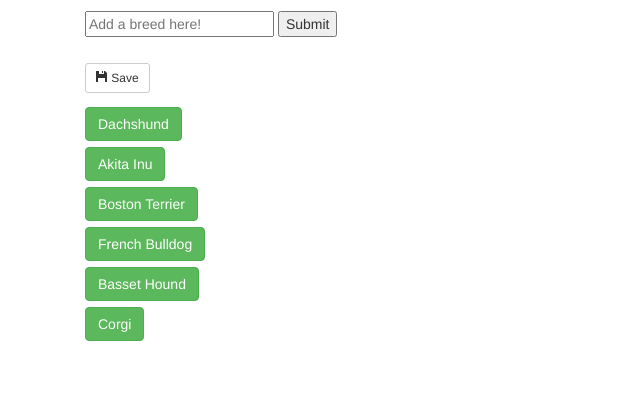
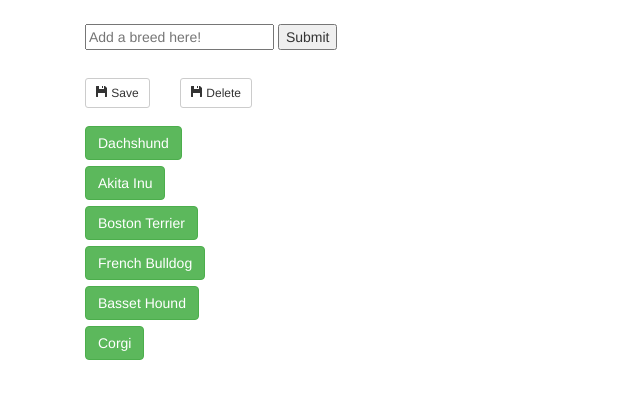
Before and after one commit to VolkRiot/GifMaker, a PHP site: page / in a window 1280 px wide. Shown: the top 399 px of the page, without its empty margins (0-640 px from the left). Run offline with PHP 8.4, Linux system fonts and the light colour scheme; some libraries are stand-ins or nearby versions.

Commit message:
Implemented save/delete feature

```diff
--- a/assets/css/style.css
+++ b/assets/css/style.css
@@ -2,7 +2,7 @@
     margin: 1% 0 1% 0;
 }
 
-.btn-success{
+.btn{
     margin: 3px 5px 3px 0;
 }
 
@@ -13,3 +13,7 @@
 .image-gifs{
     max-height: 150px;
 }
+
+#space-top{
+    width: 25px;
+}
--- a/assets/javascript/app.js
+++ b/assets/javascript/app.js
@@ -10,6 +10,7 @@ function buildButton(value) {
   var inputValue = value;
 
   $newButton.attr('data-query', inputValue);
+  $newButton.attr('data-delete', false);
   $newButton.text(inputValue);
 
   $newButton.addClass('btn btn-success api-query');
@@ -89,9 +90,10 @@ $(document).ready(function () {
 
   $('#buttons-container').on('click', '.api-query', function () {
 
-    $('#gif-container').empty();
-
-    postAjaxObject(createImg, $(this).attr('data-query'), 10);
+    if($(this).attr('data-delete') !== 'true'){
+      $('#gif-container').empty();
+      postAjaxObject(createImg, $(this).attr('data-query'), 10);
+    }
 
   });
 
@@ -113,6 +115,35 @@ $(document).ready(function () {
 
     localStorage.setItem('topicsArray', topics);
 
-  })
+  });
+
+  $('#delete-button').on('click', function () {
+
+    var buttonsList = $('#buttons-container').children('.api-query');
+
+    if($('#delete-button').attr('data-active') == 'true'){
+      $('#delete-button').attr('data-active', 'false');
+      $(buttonsList).attr('data-delete', 'false');
+      $('#delete-button').removeClass('btn-danger').addClass('btn-default');
+      $(buttonsList).attr('class', 'btn btn-success api-query');
+    }else if($('#delete-button').attr('data-active') == 'false'){
+      $('#delete-button').attr('data-active', 'true');
+      $(buttonsList).attr('data-delete', 'true');
+      $('#delete-button').removeClass('btn-default').addClass('btn-danger');
+      $(buttonsList).attr('class', 'btn btn-danger api-query');
+    }
+
+    $('#buttons-container').on('click', '.api-query', function () {
+
+      if($('#delete-button').attr('data-active') == 'true'){
+        var buttonData = $(this).attr('data-query');
+        topics.splice(topics.indexOf(buttonData), 1);
+        localStorage.setItem('topicsArray', topics);
+        $(this).remove();
+      }
+
+    });
+
+  });
 
 });
--- a/index.html
+++ b/index.html
@@ -12,6 +12,10 @@
 <body>
 <div class="container">
   <div class="row">
+    <div class="col-md-12" id="space-top">
+    </div>
+  </div>
+  <div class="row">
     <div class="col-md-12">
       <form>
         <input type="text" id="input-bar" placeholder="Add a breed here!">
@@ -20,9 +24,14 @@
     </div>
   </div>
   <div class="row">
-    <div class="col-md-12" id="save-button-container">
+    <div class="col-md-1" id="save-button-container">
       <button type="button" class="btn btn-default btn-sm" id="save-button">
         <span class="glyphicon glyphicon-floppy-disk" aria-hidden="true"></span> Save
+      </button>
+    </div>
+    <div class="col-md-11" id="delete-button-container">
+      <button type="button" class="btn btn-default btn-sm" id="delete-button" data-active="false">
+        <span class="glyphicon glyphicon-floppy-disk" aria-hidden="true"></span> Delete
       </button>
     </div>
   </div>
```
